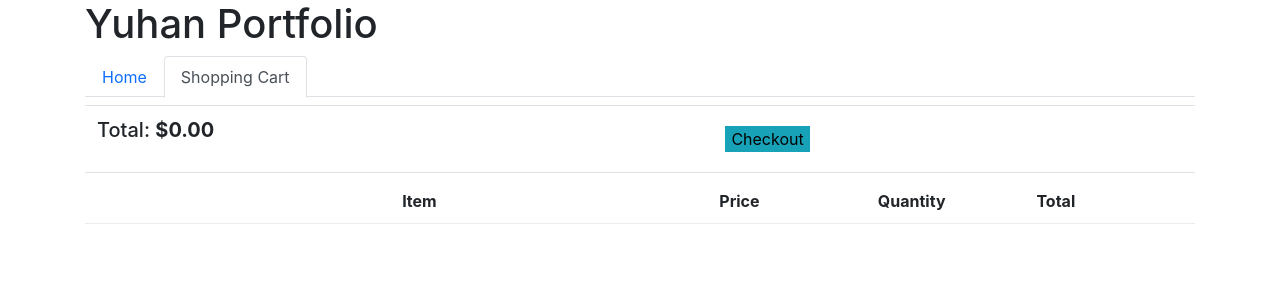
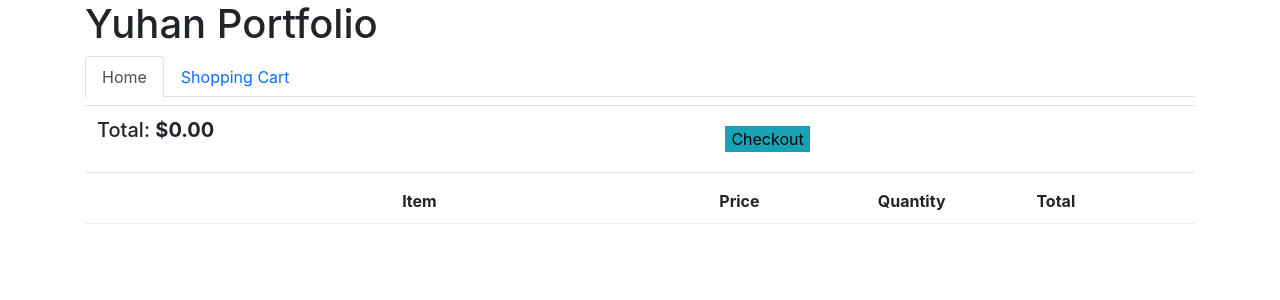
Before and after one commit to CarolineFang1998/django_project, a Django app: page /shopping_cart/ in a window 1280 px wide. Shown: the top 300 px of the page. Run offline with Django 4.2, Linux system fonts and the light colour scheme; lists and menus that the app fills with data are empty.

Commit message:
edit the nav link in shopping cart

```diff
--- a/core/templates/core/shopping_cart.html
+++ b/core/templates/core/shopping_cart.html
@@ -12,10 +12,10 @@
 
     <ul class="nav nav-tabs mt-2 mb-2">
         <li class="nav-item">
-            <a class="nav-link" href="http://localhost:8000">Home</a>
+            <a class="nav-link active" href="">Home</a>
         </li>
         <li class="nav-item">
-            <a class="nav-link active" href="http://localhost:8000/shopping_cart">Shopping Cart</a>
+            <a class="nav-link" href="/shopping_cart">Shopping Cart</a>
         </li>
     </ul>
     <table class="table">
```
